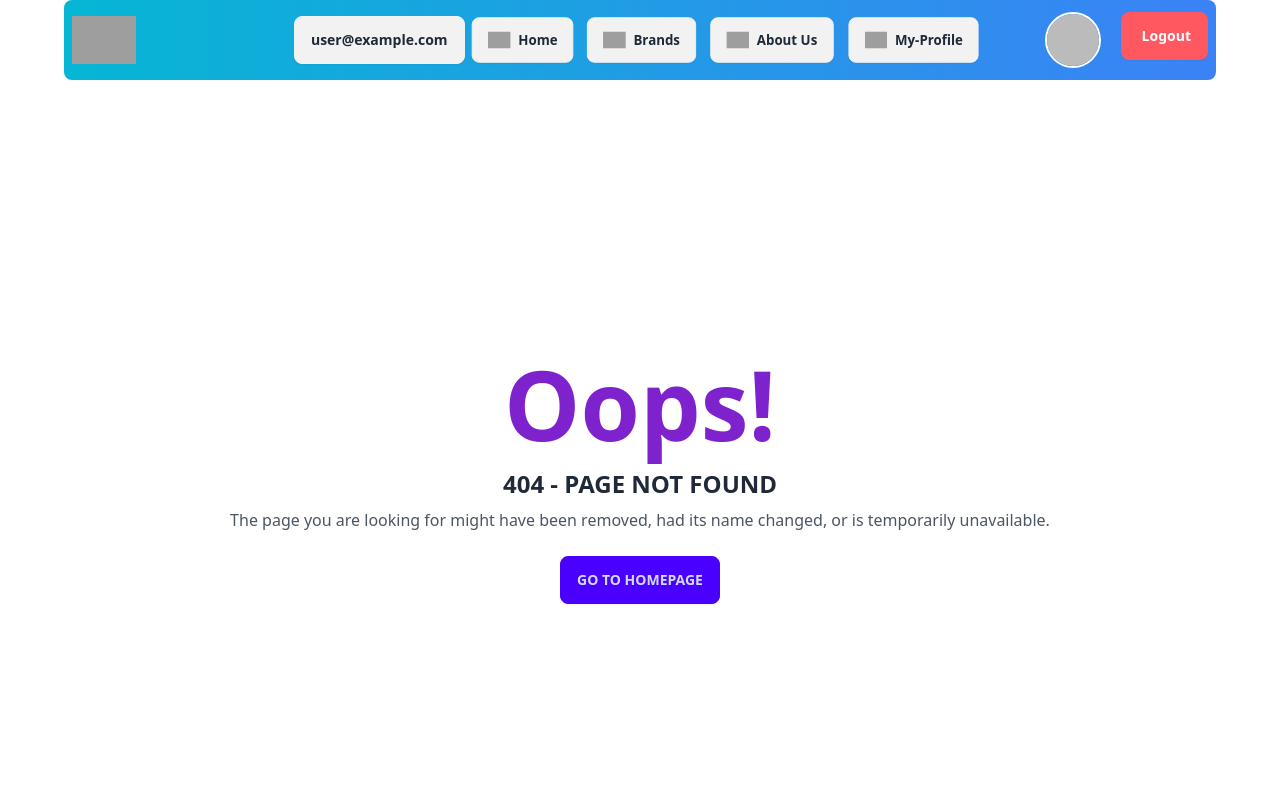
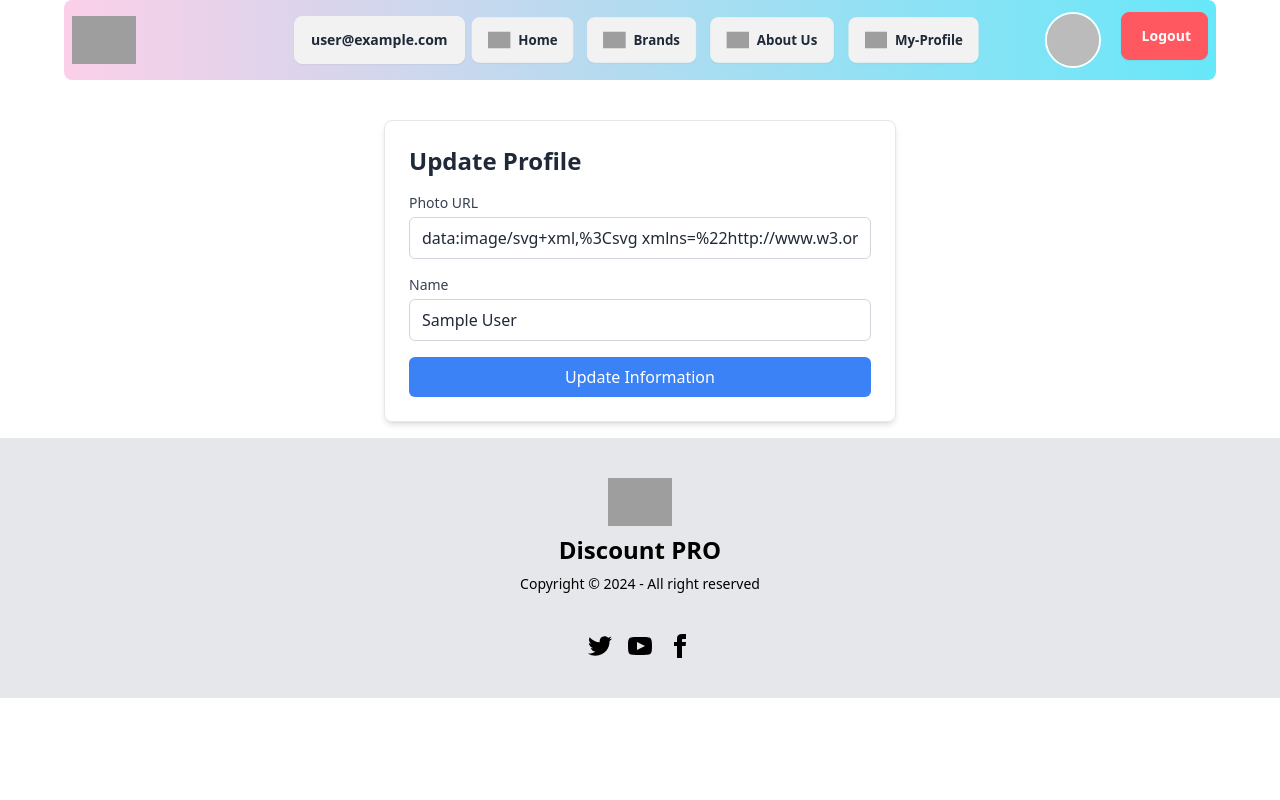
Before and after one commit to SADMAN-SADID-052/Discount-PRO, a React (Vite) app: page /update-profile in a window 1280 px wide. Shown: the top 800 px of the page. Built offline with nearby package versions, Linux system fonts and the light colour scheme; no server answers; sample sign-in values are in the browser's storage; grey boxes are pictures that could not be loaded.

Commit message:
update profile and some changes

```diff
--- a/src/Components/NavBar.jsx
+++ b/src/Components/NavBar.jsx
@@ -46,7 +46,7 @@ const NavBar = () => {
 
     </>
     return (
-        <div className='bg-gradient-to-r from-cyan-500 to-blue-500 rounded-lg'>
+        <div className='bg-gradient-to-r from-pink-200 to-cyan-300 rounded-lg'>
 
 <div className="navbar">
   <div className="navbar-start">
--- a/src/LayOuts/AuthLayout.jsx
+++ b/src/LayOuts/AuthLayout.jsx
@@ -1,16 +1,21 @@
 import React from 'react';
 import { Outlet } from 'react-router-dom';
 import NavBar from '../Components/NavBar';
+import Footer from '../Components/Footer';
 
 const AuthLayout = () => {
     return (
         <div>
 
-            <header>
+            <header className='max-w-6xl mx-auto'>
                 <NavBar></NavBar>
             </header>
 
             <Outlet></Outlet>
+
+            <footer>
+                <Footer></Footer>
+            </footer>
 
         </div>
     );
--- a/src/LayOuts/BrandsPageLayout.jsx
+++ b/src/LayOuts/BrandsPageLayout.jsx
@@ -2,9 +2,11 @@ import React from 'react';
 import { Outlet } from 'react-router-dom';
 import NavBar from '../Components/NavBar';
 import BrandsPage from '../Pages/BrandsPage';
+import Footer from '../Components/Footer';
 
 const BrandsPageLayout = () => {
     return (
+        <div >
           <div className='max-w-6xl mx-auto mt-2'>
           <header>
 
@@ -14,6 +16,11 @@ const BrandsPageLayout = () => {
          <main>
          <BrandsPage></BrandsPage>
          </main>
+          </div>
+
+          <footer>
+            <Footer></Footer>
+          </footer>
 
         </div>
     );
--- a/src/LayOuts/HomeLayout.jsx
+++ b/src/LayOuts/HomeLayout.jsx
@@ -10,9 +10,10 @@ import Success_story from '../Components/Success_story';
 
 const HomeLayout = () => {
     return (
-        <div className='max-w-6xl mx-auto'>
+        <div >
 
-            <nav>
+         <div className='max-w-6xl mx-auto'>
+         <nav>
                 <NavBar></NavBar>
             </nav>
 
@@ -40,6 +41,7 @@ const HomeLayout = () => {
                 </section>
                 <Outlet></Outlet>
             </main>
+         </div>
             <footer>
 
                 <Footer></Footer>
--- a/src/Pages/Coupon.jsx
+++ b/src/Pages/Coupon.jsx
@@ -15,14 +15,16 @@ const Coupon = () => {
 
     return (
 
-        <div className="max-w-6xl mx-auto p-6">
+        <div>
 
-            <header className='mb-10'>
+         <div className="max-w-6xl mx-auto">
+
+         <header className=''>
             <NavBar></NavBar>
             </header>
 
             {/* Brand Header */}
-            <div className="text-center mb-10">
+            <div className="text-center mb-10 mt-4">
                 <img
                     src={cdata.brand_logo}
                     alt={`${cdata.brand_name} Logo`}
@@ -76,6 +78,7 @@ const Coupon = () => {
                 ))}
             </main>
 
+         </div>
             <footer className='mt-8'>
 
                 <Footer></Footer>
--- a/src/Pages/MyProfile.jsx
+++ b/src/Pages/MyProfile.jsx
@@ -2,16 +2,21 @@ import React, { useContext } from 'react';
 import { AuthContext } from '../Provider/AuthProvider';
 import NavBar from '../Components/NavBar';
 import Footer from '../Components/Footer';
+import { Link } from 'react-router-dom';
 
 const MyProfile = () => {
 
     const {user} = useContext(AuthContext)
     return (
+        <div>
+
 <div className='max-w-6xl mx-auto'>
+
 
 <header>
   <NavBar></NavBar>
 </header>
+
 
 <section>
 <div
@@ -49,17 +54,21 @@ const MyProfile = () => {
     <img
       src={user.photoURL}
       alt="Shoes"
-      className="rounded-xl" />
+      className="rounded-xl border-2 border-black w-40" />
   </figure>
   <div className="card-body items-center text-center">
     <h2 className="card-title">{user.displayName}</h2>
     <p>Email : {user.email}</p>
-    <div className="card-actions">
+    <Link
+    to="/update-profile"
+    className="card-actions">
       <button className="btn btn-primary font-bold mt-6">Update</button>
-    </div>
+    </Link>
   </div>
 </div>
 }
+
+</div>
 
 <footer>
     <Footer></Footer>
--- /dev/null
+++ b/src/Pages/UpdateProfile.jsx
@@ -0,0 +1,102 @@
+import React, { useContext, useState } from 'react';
+import { useNavigate } from 'react-router-dom';
+import { AuthContext } from '../Provider/AuthProvider';
+import NavBar from '../Components/NavBar';
+import Footer from '../Components/Footer';
+
+const UpdateProfile = () => {
+    const { user, updateUserProfile } = useContext(AuthContext);
+    const navigate = useNavigate();
+
+    // State to manage form data
+    const [formData, setFormData] = useState({
+        photoURL: user?.photoURL || '',
+        displayName: user?.displayName || '',
+    });
+
+    // Handle input change
+    const handleChange = (e) => {
+        const { name, value } = e.target;
+        setFormData({ ...formData, [name]: value });
+    };
+
+
+    const handleSubmit = async (e) => {
+        e.preventDefault();
+
+        try {
+
+            await updateUserProfile(formData.displayName, formData.photoURL);
+
+
+            navigate('/myProfile');
+        } catch (error) {
+            console.error('Failed to update profile:', error);
+        }
+    };
+
+    return (
+      <div>
+
+        <header className='max-w-6xl mx-auto'>
+            <NavBar></NavBar>
+        </header>
+
+<div className="max-w-lg mx-auto mt-10 p-6 border rounded-lg shadow-md">
+            <h1 className="text-2xl font-bold mb-4">Update Profile</h1>
+            <form onSubmit={handleSubmit} className="space-y-4">
+
+                <div>
+                    <label htmlFor="photoURL" className="block text-sm font-medium text-gray-700">
+                        Photo URL
+                    </label>
+                    <input
+                        type="url"
+
+                        id="photoURL"
+                        name="photoURL"
+                        value={formData.photoURL}
+                        onChange={handleChange}
+                        placeholder="Enter photo URL"
+                        className="w-full border border-gray-300 rounded-md px-3 py-2 mt-1"
+                        required
+                    />
+                </div>
+
+                {/* Name Input */}
+                <div>
+                    <label htmlFor="displayName" className="block text-sm font-medium text-gray-700">
+                        Name
+                    </label>
+                    <input
+                        type="text"
+                        id="displayName"
+                        name="displayName"
+                        value={formData.displayName}
+                        onChange={handleChange}
+                        placeholder="Enter your name"
+                        className="w-full border border-gray-300 rounded-md px-3 py-2 mt-1"
+                        required
+                    />
+                </div>
+
+                {/* Submit Button */}
+                <button
+                    type="submit"
+                    className="w-full bg-blue-500 text-white py-2 rounded-md hover:bg-blue-600"
+                >
+                    Update Information
+                </button>
+            </form>
+        </div>
+
+        <footer className='mt-4'>
+
+            <Footer></Footer>
+        </footer>
+
+      </div>
+    );
+};
+
+export default UpdateProfile;
--- a/src/Provider/AuthProvider.jsx
+++ b/src/Provider/AuthProvider.jsx
@@ -1,7 +1,7 @@
 import { useEffect, useState } from "react";
 import { createContext } from "react";
 import app from "../Components/FireBase/firebase.config";
-import { createUserWithEmailAndPassword, getAuth, onAuthStateChanged, signInWithEmailAndPassword, signOut } from "firebase/auth";
+import { createUserWithEmailAndPassword, getAuth, onAuthStateChanged, signInWithEmailAndPassword, signOut, updateProfile } from "firebase/auth";
 
 export const AuthContext = createContext();
 
@@ -37,6 +37,26 @@ const logOut = () =>{
 
 }
 
+const updateUserProfile = async (displayName, photoURL) => {
+    if (!auth.currentUser) {
+        throw new Error('No user is currently logged in.');
+    }
+
+    try {
+        await updateProfile(auth.currentUser, { displayName, photoURL });
+        // Update the local user state to reflect the changes
+        setUser((prevUser) => ({
+            ...prevUser,
+            displayName,
+            photoURL,
+        }));
+        console.log('Profile updated successfully!');
+    } catch (error) {
+        console.error('Error updating profile:', error);
+        throw error;
+    }
+};
+
 
     const authInfo = {
         user,
@@ -44,6 +64,7 @@ const logOut = () =>{
         createNewUser,
         logOut,
         userLogin,
+        updateUserProfile,
         loading
     };
 
--- a/src/main.jsx
+++ b/src/main.jsx
@@ -26,6 +26,7 @@ import MyProfile from './Pages/MyProfile';
 import ForGetPass from './Pages/ForGetPass';
 import Error404 from './Pages/Error404';
 import About from './Pages/About';
+import UpdateProfile from './Pages/UpdateProfile';
 
 
 const router = createBrowserRouter([
@@ -70,6 +71,15 @@ const router = createBrowserRouter([
 
 <MyProfile></MyProfile>
   </PrivateRouter>)
+},
+
+
+{
+  path:"/update-profile",
+  element:(<PrivateRouter>
+
+    <UpdateProfile></UpdateProfile>
+      </PrivateRouter>)
 },
 
 {
```
Lines whose indentation alone changed are shown as unchanged.
